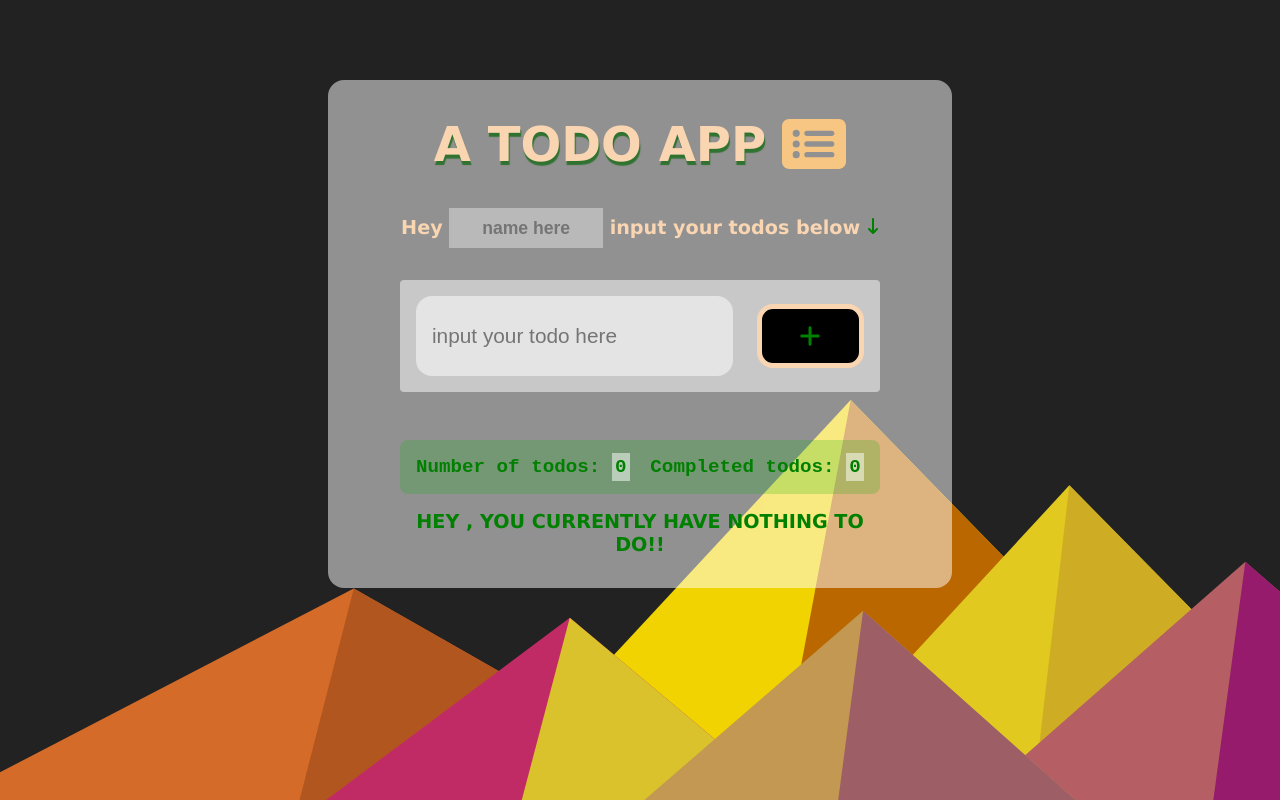
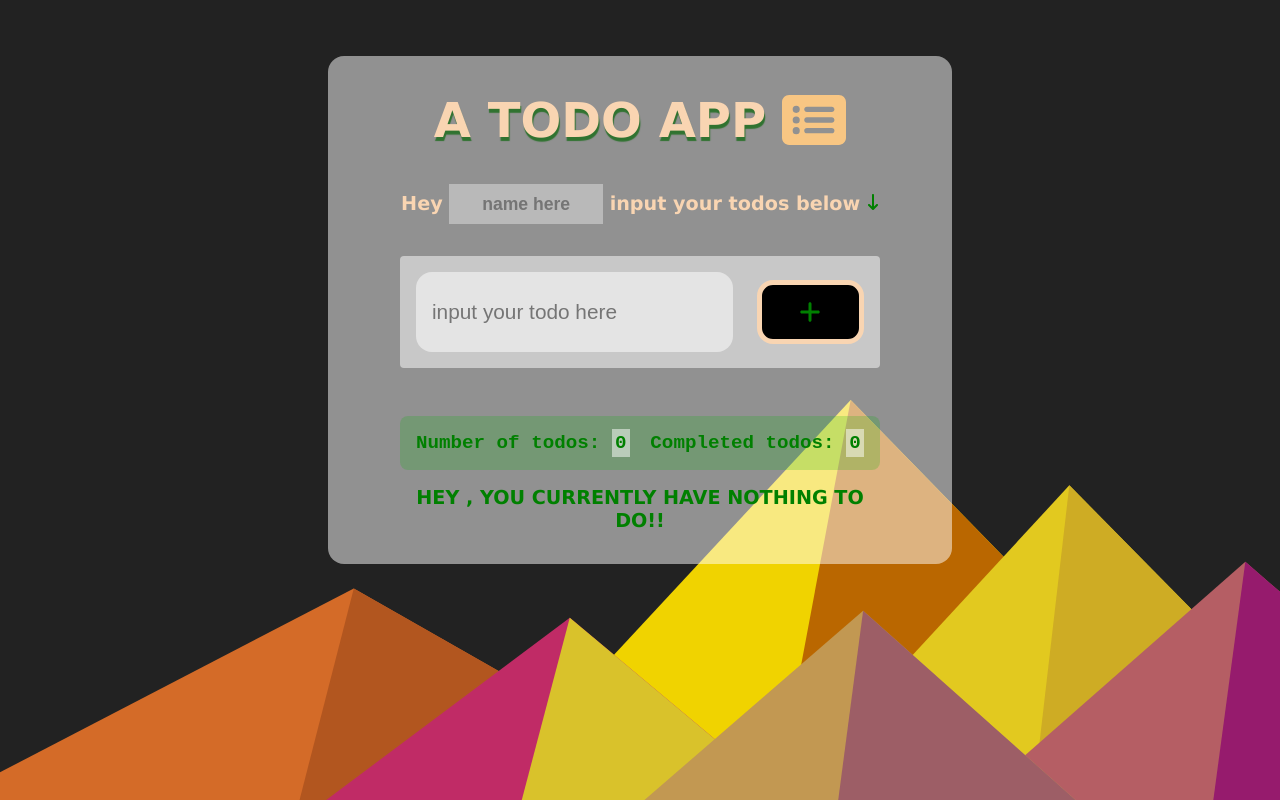
Before and after one commit to Oreolion/AppwithVue, a Vue app: page / in a window 1280 px wide. Built offline with nearby package versions, Linux system fonts and the light colour scheme.

Commit message:
add: css rule

```diff
--- a/src/components/Todo.vue
+++ b/src/components/Todo.vue
@@ -204,7 +204,7 @@ export default {
   flex-direction: column;
   align-items: center;
   justify-content: center;
-  margin: 5rem auto;
+  margin: 3.5rem auto;
   background-color: rgba(360, 360, 360, 0.5);
   padding: 2rem;
   border-radius: 1rem;
```
